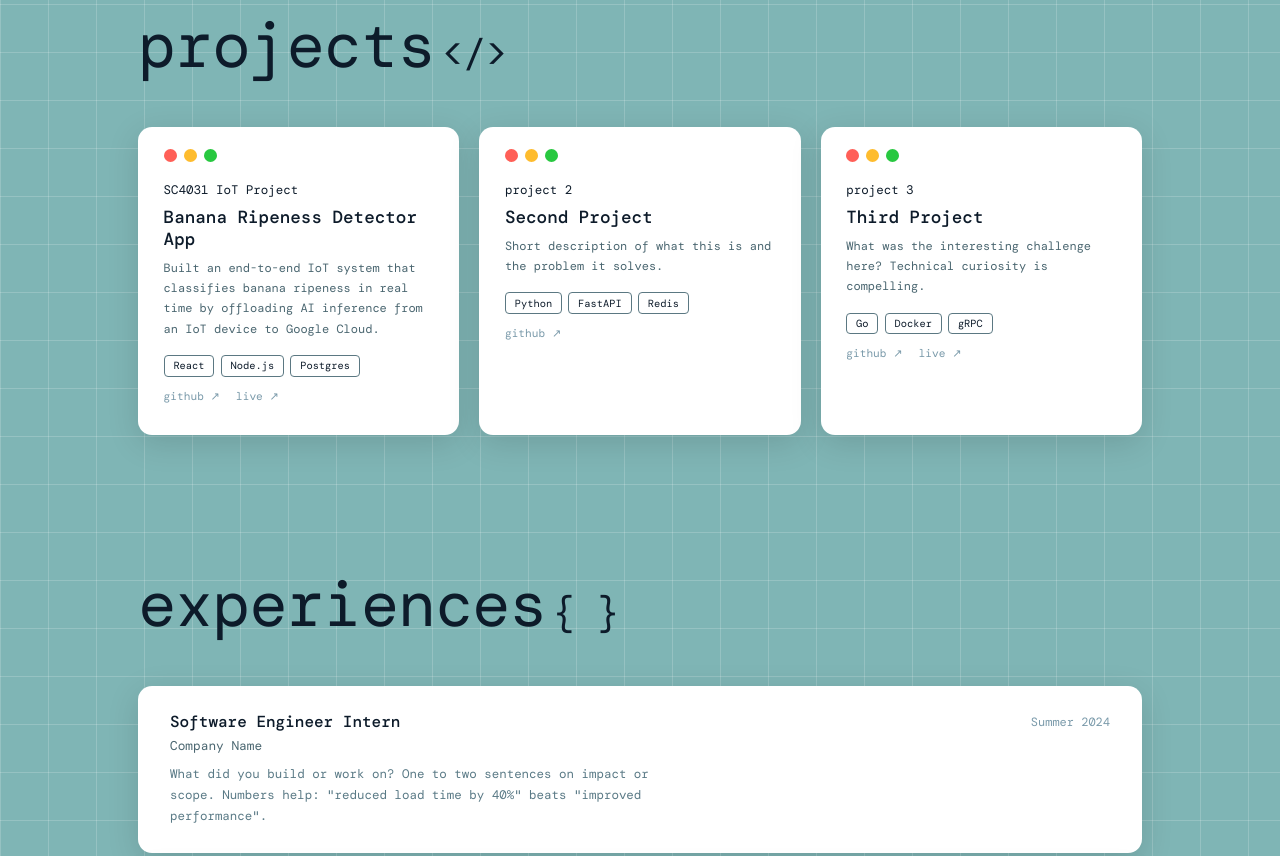
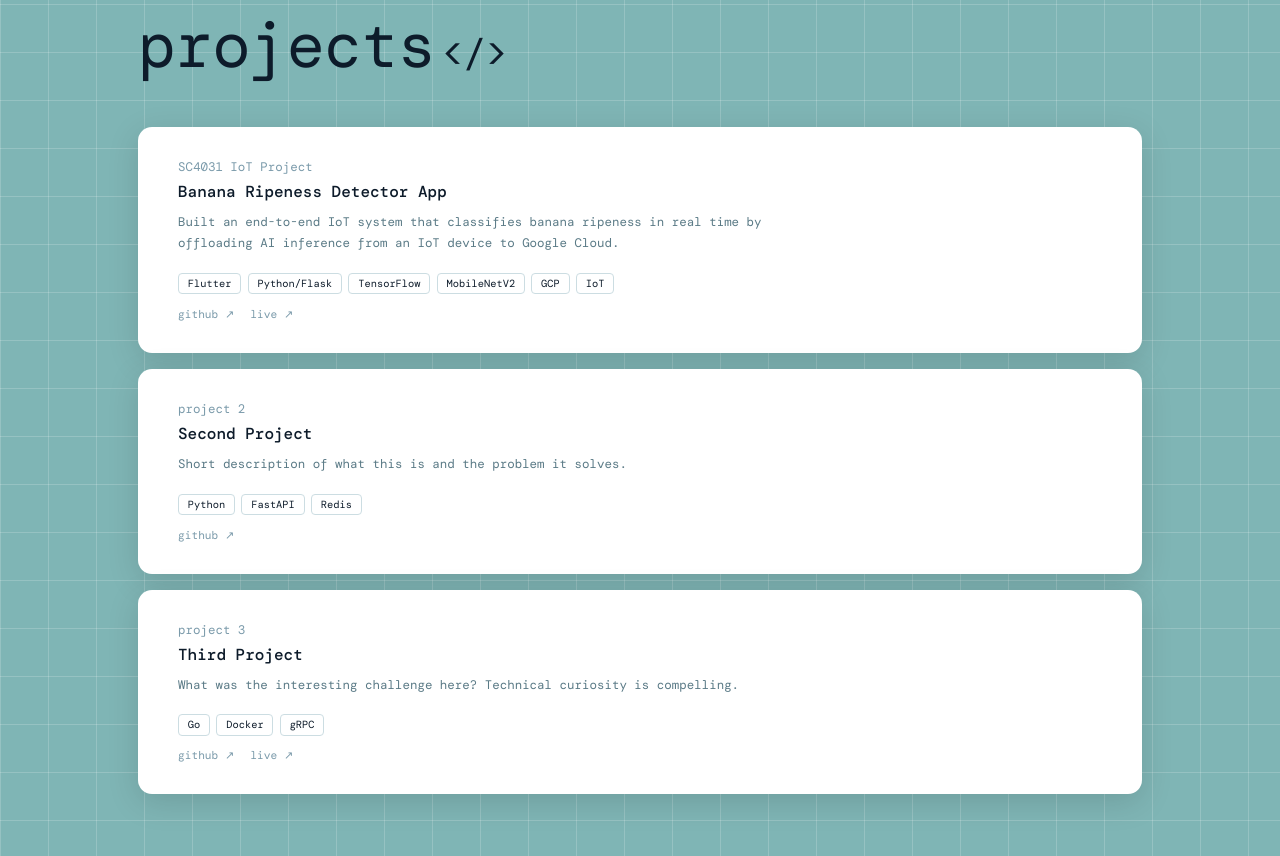
Before and after one commit to jeonqwon/portfolio-website, a plain HTML site: page index.html in a window 1280 px wide. Shown: the part 860-1716 px from the top of the page. Drawn offline with nearby package versions, Linux system fonts and the light colour scheme; a web font is replaced by a local one.

Commit message:
changed layout

```diff
--- a/index.html
+++ b/index.html
@@ -166,33 +166,29 @@
     }
     .section-title .code-tag { color: var(--navy); font-size: 0.6em; }
 
-    /* Projects */
-    .projects-grid {
-      display: grid;
-      grid-template-columns: repeat(3, 1fr);
-      gap: 1.25rem;
-    }
+    /* Projects — stacked layout */
+    .projects-list { display: flex; flex-direction: column; gap: 1rem; }
     .project-card {
-      padding: 1.4rem 1.6rem 2rem;
-      min-height: 260px;
+      padding: 2rem 2.5rem;
       display: flex;
       flex-direction: column;
-      cursor: pointer;
+      gap: 0.5rem;
       transition: transform 0.2s, box-shadow 0.2s;
     }
-    .project-card:hover { transform: translateY(-4px); box-shadow: 0 16px 40px rgba(0,0,0,0.25); }
-    .project-num { font-size: 0.78rem; color: var(--text-dark); margin-bottom: 0.5rem; }
-    .project-footer { margin-top: 0; }
-    .project-title { font-size: 1.1rem; font-weight: 500; color: var(--text-dark); margin-bottom: 0.5rem; }
-    .project-desc { font-size: 0.75rem; color: #4a6670; line-height: 1.7; margin-bottom: 1rem; }
-    .project-tags { display: flex; flex-wrap: wrap; gap: 0.4rem; }
+    .project-card:hover { transform: translateY(-2px); box-shadow: 0 8px 24px rgba(0,0,0,0.1); }
+    .project-left { display: flex; flex-direction: column; gap: 0.4rem; }
+    .project-right { display: none; }
+    .project-num { font-size: 0.78rem; color: var(--text-muted); }
+    .project-title { font-size: 1rem; font-weight: 500; color: var(--text-dark); }
+    .project-desc { font-size: 0.78rem; color: #5a7a86; line-height: 1.7; max-width: 620px; margin-top: 0.2rem; }
+    .project-tags { display: flex; flex-wrap: wrap; gap: 0.4rem; margin-top: 0.75rem; }
     .project-tag {
       font-size: 0.65rem; padding: 0.2rem 0.55rem;
-      border: 1px solid #5b7882; color: var(--text-dark); border-radius: 4px;
+      border: 1px solid #ccdde2; color: var(--text-dark); border-radius: 4px;
     }
-    .project-links-row { display: flex; gap: 1rem; margin-top: 0.75rem; }
+    .project-links-row { display: flex; gap: 1rem; margin-top: 0.4rem; }
     .project-link { font-size: 0.7rem; color: var(--text-muted); text-decoration: none; transition: color 0.2s; }
-    .project-link:hover { color: #b8dde0; }
+    .project-link:hover { color: var(--navy); }
 
     /* Experiences */
     .exp-list { display: flex; flex-direction: column; gap: 1rem; }
@@ -233,12 +229,14 @@
     @media (max-width: 860px) {
       nav { top: 1rem; right: 1rem; gap: 0.4rem; }
       .nav-btn { padding: 0.5rem 0.7rem 0.6rem; font-size: 0.7rem; }
-      #hero { flex-direction: column; padding: 7rem 1.5rem 3rem; }
-      .hero-card, .hero-photo { max-width: 100%; }
-      .projects-grid { grid-template-columns: 1fr; }
+      #hero { padding: 7rem 1.5rem 3rem; }
+      .hero-inner { flex-direction: column; }
+      .projects-list, .hustle-grid { grid-template-columns: 1fr; }
+      .project-card, .exp-card { flex-direction: column; gap: 0.5rem; }
+      .project-right { align-items: flex-start; }
+      .project-tags { justify-content: flex-start; }
       .hustle-grid { grid-template-columns: 1fr; }
       .page-section { padding: 3rem 1.5rem; }
-      .exp-card { flex-direction: column; gap: 0.5rem; }
     }
   </style>
 </head>
@@ -282,23 +280,30 @@
         I like working across the stack — from databases to UIs to deployment.
         Currently interested in developer tooling, distributed systems, and
         anything that ships fast.
+      </p>
+      <div class="hero-links">
+        <a href="/resume.pdf" class="pill" download>resume ↓</a>
+      </div>
+    </div>
   </section>
 
   <!-- Projects -->
   <section class="page-section" id="projects">
     <h2 class="section-title reveal">projects <span class="code-tag">&lt;/&gt;</span></h2>
-    <div class="projects-grid">
+    <div class="projects-list">
 
       <div class="window project-card reveal">
-        <div class="dots"><div class="dot dot-r"></div><div class="dot dot-y"></div><div class="dot dot-g"></div></div>
-        <span class="project-num">SC4031 IoT Project</span>
-        <div class="project-footer">
+        <div class="project-left">
+          <div class="project-num">SC4031 IoT Project</div>
           <div class="project-title">Banana Ripeness Detector App</div>
-          <div class="project-desc">Built an end-to-end IoT system that classifies banana ripeness
-          in real time by offloading AI inference from an IoT device to Google
-          Cloud.</div>
+          <div class="project-desc">Built an end-to-end IoT system that classifies banana ripeness in real time by offloading AI inference from an IoT device to Google Cloud.</div>
           <div class="project-tags">
-            <span class="project-tag">React</span><span class="project-tag">Node.js</span><span class="project-tag">Postgres</span>
+            <span class="project-tag">Flutter</span>
+            <span class="project-tag">Python/Flask</span>
+            <span class="project-tag">TensorFlow</span>
+            <span class="project-tag">MobileNetV2</span>
+            <span class="project-tag">GCP</span>
+            <span class="project-tag">IoT</span>
           </div>
           <div class="project-links-row">
             <a href="#" class="project-link">github ↗</a>
@@ -307,14 +312,15 @@
         </div>
       </div>
 
-      <div class="window project-card reveal" style="transition-delay:0.1s">
-        <div class="dots"><div class="dot dot-r"></div><div class="dot dot-y"></div><div class="dot dot-g"></div></div>
-        <span class="project-num">project 2</span>
-        <div class="project-footer">
+      <div class="window project-card reveal">
+        <div class="project-left">
+          <div class="project-num">project 2</div>
           <div class="project-title">Second Project</div>
           <div class="project-desc">Short description of what this is and the problem it solves.</div>
           <div class="project-tags">
-            <span class="project-tag">Python</span><span class="project-tag">FastAPI</span><span class="project-tag">Redis</span>
+            <span class="project-tag">Python</span>
+            <span class="project-tag">FastAPI</span>
+            <span class="project-tag">Redis</span>
           </div>
           <div class="project-links-row">
             <a href="#" class="project-link">github ↗</a>
@@ -322,14 +328,15 @@
         </div>
       </div>
 
-      <div class="window project-card reveal" style="transition-delay:0.2s">
-        <div class="dots"><div class="dot dot-r"></div><div class="dot dot-y"></div><div class="dot dot-g"></div></div>
-        <span class="project-num">project 3</span>
-        <div class="project-footer">
+      <div class="window project-card reveal">
+        <div class="project-left">
+          <div class="project-num">project 3</div>
           <div class="project-title">Third Project</div>
           <div class="project-desc">What was the interesting challenge here? Technical curiosity is compelling.</div>
           <div class="project-tags">
-            <span class="project-tag">Go</span><span class="project-tag">Docker</span><span class="project-tag">gRPC</span>
+            <span class="project-tag">Go</span>
+            <span class="project-tag">Docker</span>
+            <span class="project-tag">gRPC</span>
           </div>
           <div class="project-links-row">
             <a href="#" class="project-link">github ↗</a>
@@ -425,7 +432,7 @@
     </div>
   </section>
 
-  <footer>© 2025 Your Name · built by hand, no frameworks</footer>
+  <footer>© 2025 Jeongwon · built by hand, no frameworks</footer>
 
   <script>
     const observer = new IntersectionObserver((entries) => {
```
